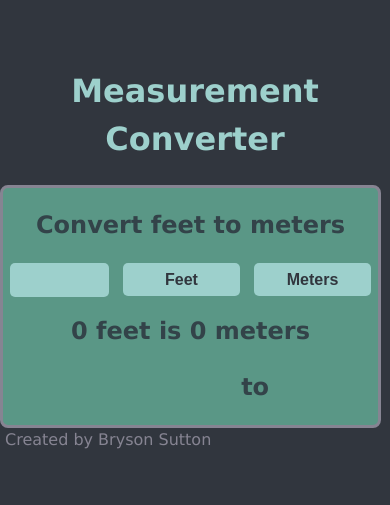
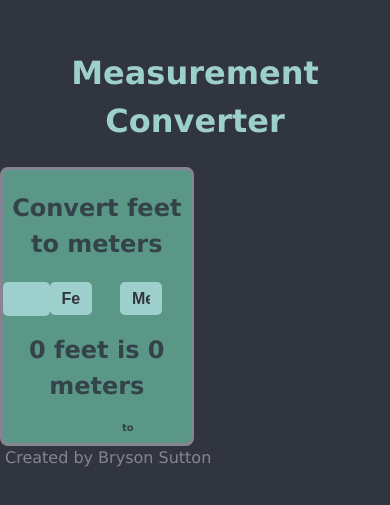
Before and after one commit to BSutton17/Measurement-Converter, a React (Vite) app: page / in a window 390 px wide. Shown: the part 173-678 px from the top of the page. Built offline with nearby package versions, Linux system fonts and the light colour scheme.

Commit message:
Update index.css

```diff
--- a/src/index.css
+++ b/src/index.css
@@ -9,7 +9,18 @@
 
 @media (max-width: 450px){
   #wrapper {
-    width:375px;
+    width: 187.5px;
     height: 100%;
   }
+  #place{
+    font-size: 10px;
+    position: relative;
+    top: 11%;
+    left: 63.5%;
+    z-index: 0;
+    max-width: fit-content
+  }
+  select{
+    width: 60%;
+  }
 }
```
